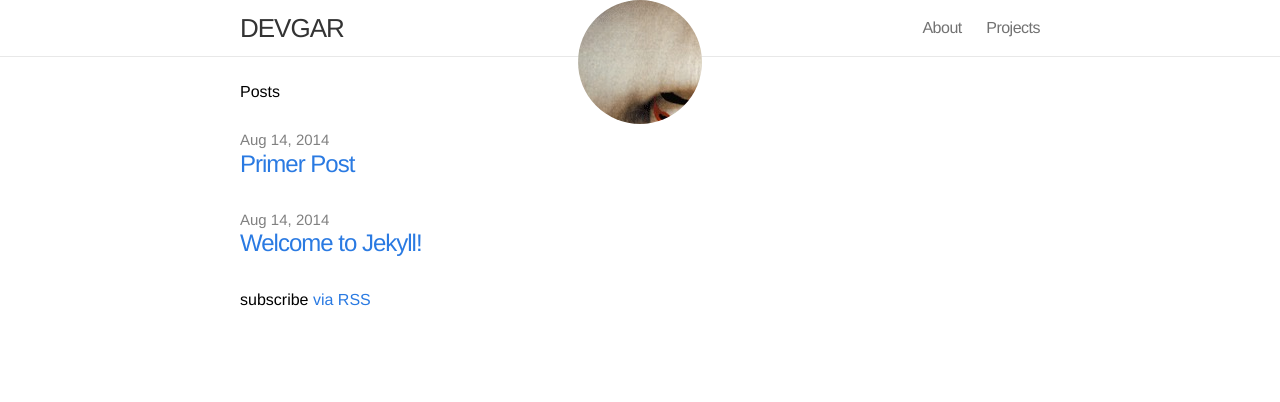
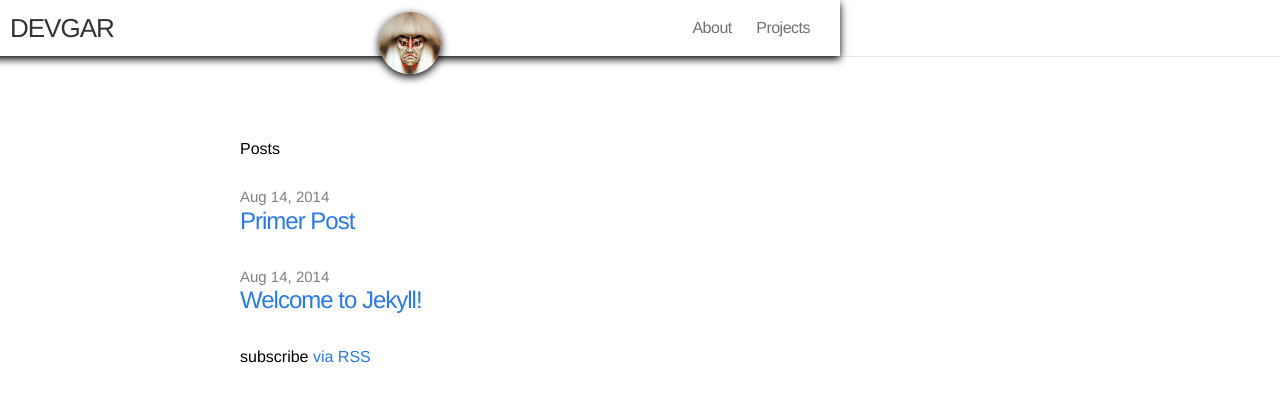
Before and after one commit to devgar/devgar.github.io, a Jekyll site: the page built from index.html, in a window 1280 px wide and 900 px high. Shown: the top 402 px of the window. Built offline with Jekyll 4.4.1, drawn with Linux system fonts in a browser that asks for light colours; nearby versions of some CDN libraries.

Commit message:
Muchos cambios en la estructura del header

```diff
--- a/_includes/head.html
+++ b/_includes/head.html
@@ -9,4 +9,8 @@
     <!-- Custom CSS -->
     <link rel="stylesheet" href="{{ "/css/main.css" | prepend: site.baseurl }}">
 
+    <!-- SCRIPT -->
+    <script src="//ajax.googleapis.com/ajax/libs/jquery/1.11.1/jquery.min.js"></script>
+    <script src="{{ "/js/main.js" | prepend: site.baseurl }}"></script>
+
 </head>
--- a/_includes/header.html
+++ b/_includes/header.html
@@ -1,13 +1,11 @@
 <header class="site-header">
 
-  <div id="gar_ico">
-    <a href="/" class="img_holder" >
-      <img src="/img/ico.jpg" class="img" >
-    </a>
-  </div>
-
   <div class="wrap">
-
+    <div id="gar_ico">
+      <a href="/" class="img_holder" >
+        <img src="/img/ico.jpg" class="img" >
+      </a>
+    </div>
     <a class="site-title" href="{{ site.baseurl }}/">{{ site.title }}</a>
 
     <nav class="site-nav">
--- a/css/main.css
+++ b/css/main.css
@@ -1,10 +1,7 @@
 /* Base */
 /* ----------------------------------------------------------*/
 
-* {
-  margin: 0;
-  padding: 0;
-}
+* { margin: 0; padding: 0; }
 
 html, body { height: 100%;}
 
@@ -45,7 +42,6 @@ a:visited { color: #205caa; }
   /* border-top: 5px solid #333; /* --> I Don't like this... */
   border-bottom: 1px solid #e8e8e8;
   min-height: 56px; background-color: white;
-  position:fixed; width:100%;
 }
 
 .site-title,
@@ -334,19 +330,33 @@ a:visited { color: #205caa; }
 /* gar mods */
 /* ----------------------------------------------------------*/
 
+.site-header .wrap{
+  position:fixed; background:white;
+  margin:0 -20px; left:0; right:0;
+}
+
 /* MOORE GAR MODS */
+
 #gar_ico{
-  margin:0 auto; position:relative; width:124px;
+  margin:0 auto; position:relative; width:124px; transition: all 0.1s linear;
 }
 #gar_ico .img_holder{
-  margin: 0 auto; height: 124px; position:absolute;
+  margin: 0 auto; height: 124px; position:absolute; top:32px;
   display: block; width: 124px; background-image: url(../img/ico.jpg);
-  border-radius: 50%;
+  border-radius: 50%; background-size: 100%;  box-shadow: 0 3px 8px black;
+  transition: all 0.1s linear;
 }
 #gar_ico .img{
-  width:100%; top: 4px; opacity: 0;
-  border-radius: 50%; box-shadow: 0 3px 8px black;
-  margin: 0 auto; display:block; position:absolute;
+  opacity: 0; display: none;
+}
+
+body.shortHead #gar_ico{width:62px;}
+
+body.shortHead #gar_ico .img_holder{
+  top:12px; height:62px; width:62px;
+}
+body.shortHead .site-header .wrap{
+  box-shadow: 0 3px 8px black;
 }
 
 
--- /dev/null
+++ b/js/main.js
@@ -0,0 +1,14 @@
+(function(document, window){
+  function analizeScroll(){
+    if(location.pathname.length>1) return $('body').addClass('shortHead');
+    if($(window).scrollTop()<40)
+      $('body').removeClass('shortHead');
+    else
+      $('body').addClass('shortHead');
+  }
+  $(document).ready(function(){
+    $(window).on('scroll', analizeScroll);
+    analizeScroll();
+  });
+
+})(document, window);
```
